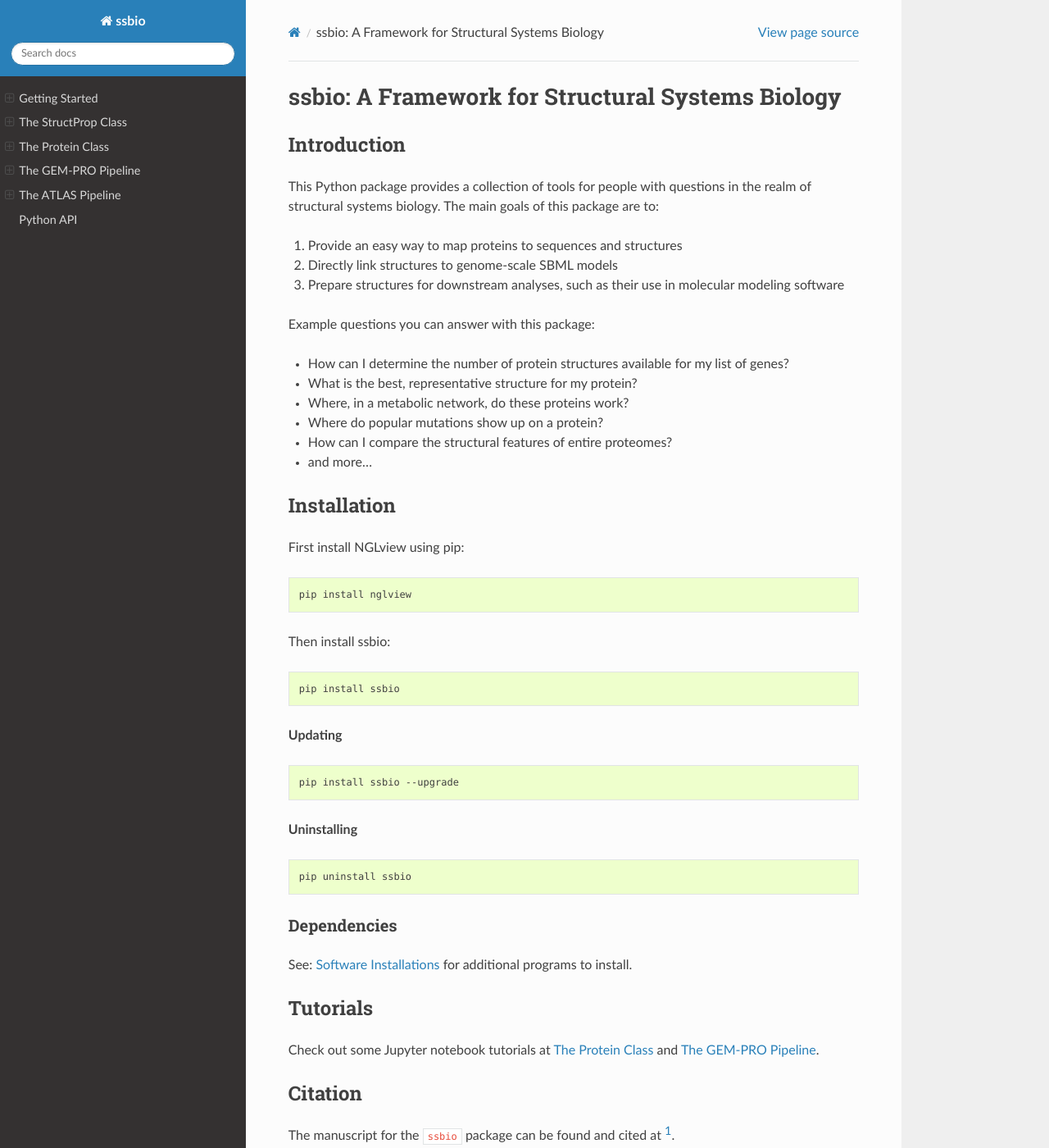
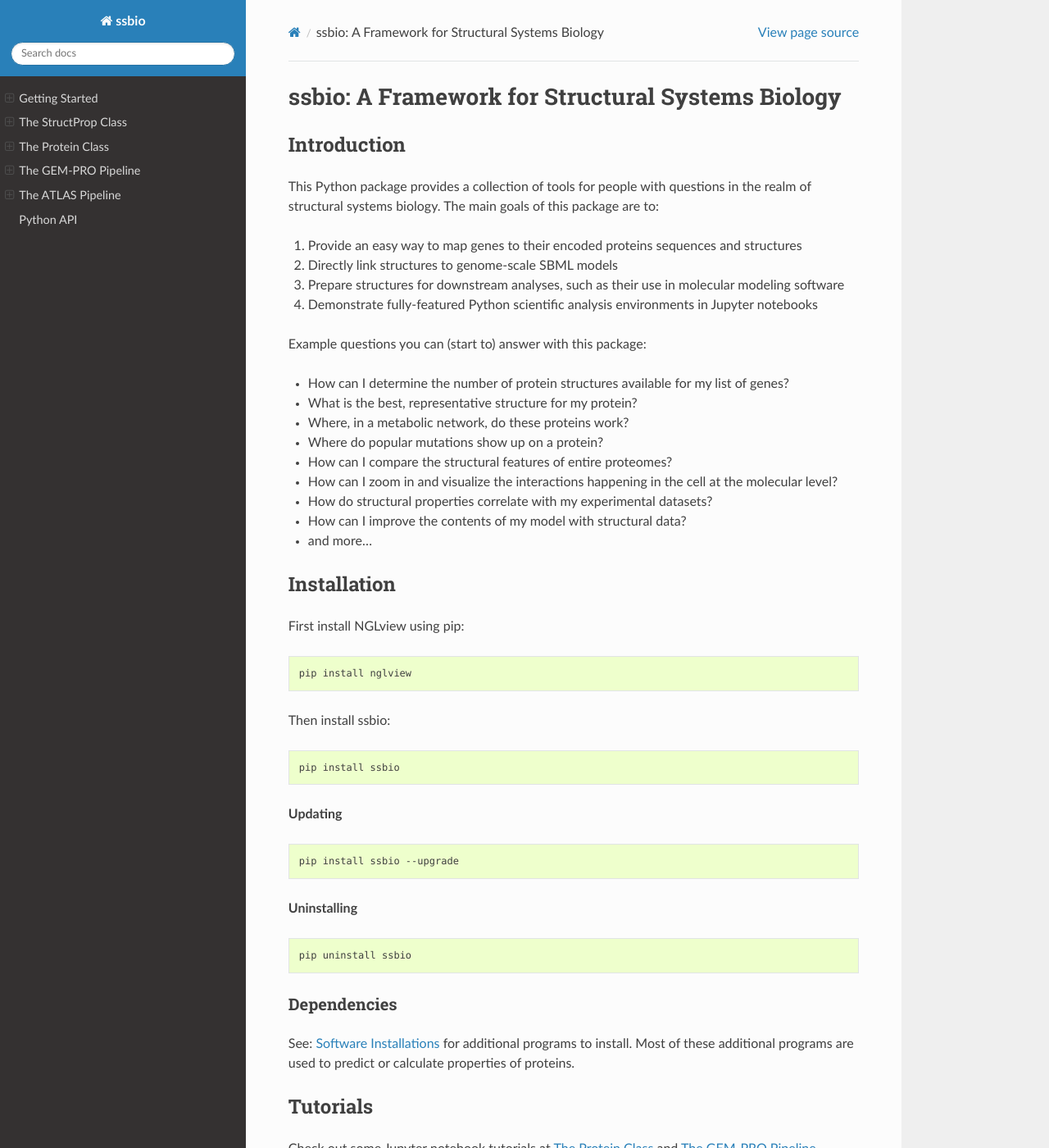
Before and after one commit to SBRG/ssbio, a Sphinx documentation site: the page built from docs/index.rst, in a window 1280 px wide and 1400 px high. Shown: the whole window at 82% size. Built offline with Sphinx 7.4.7 and the Read the Docs theme 2.0.0, drawn with Linux system fonts in a browser that asks for light colours.

Commit message:
Update documentation

```diff
--- a/docs/index.rst
+++ b/docs/index.rst
@@ -7,17 +7,21 @@ Introduction
 
 This Python package provides a collection of tools for people with questions in the realm of structural systems biology. The main goals of this package are to:
 
-#. Provide an easy way to map proteins to sequences and structures
+#. Provide an easy way to map genes to their encoded proteins sequences and structures
 #. Directly link structures to genome-scale SBML models
 #. Prepare structures for downstream analyses, such as their use in molecular modeling software
+#. Demonstrate fully-featured Python scientific analysis environments in Jupyter notebooks
 
-Example questions you can answer with this package:
+Example questions you can (start to) answer with this package:
 
 - How can I determine the number of protein structures available for my list of genes?
 - What is the best, representative structure for my protein?
 - Where, in a metabolic network, do these proteins work?
 - Where do popular mutations show up on a protein?
 - How can I compare the structural features of entire proteomes?
+- How can I zoom in and visualize the interactions happening in the cell at the molecular level?
+- How do structural properties correlate with my experimental datasets?
+- How can I improve the contents of my model with structural data?
 - and more...
 
 Installation
@@ -51,7 +55,7 @@ Then install ssbio:
 Dependencies
 ------------
 
-See: `Software Installations <https://github.com/SBRG/ssbio/wiki/Software-Installations>`_ for additional programs to install.
+See: `Software Installations <https://github.com/SBRG/ssbio/wiki/Software-Installations>`_ for additional programs to install. Most of these additional programs are used to predict or calculate properties of proteins.
 
 
 Tutorials
--- a/setup.py
+++ b/setup.py
@@ -15,11 +15,9 @@ setup(
         packages=find_packages(),
         package_dir={'ssbio': 'ssbio'},
         package_data={'ssbio': ['ssbio/etc/*']},
-        # scripts=['ssbio/protein/structure/utils/cleanpdb.py',
-        #          'ssbio/protein/sequence/properties/aggregation_propensity.py',
-        #          'ssbio/protein/sequence/properties/thermostability.py',
+        scripts=['ssbio/protein/structure/utils/cleanpdb.py',
         #          'ssbio/protein/structure/utils/mutatepdb.py',
-        #          'ssbio/protein/structure/utils/tleap.py',
+                 'ssbio/protein/structure/utils/tleap.py'],
         #          'ssbio/protein/structure/properties/msms.py'],
         long_description=open('README.md').read(),
         install_requires=required
```
